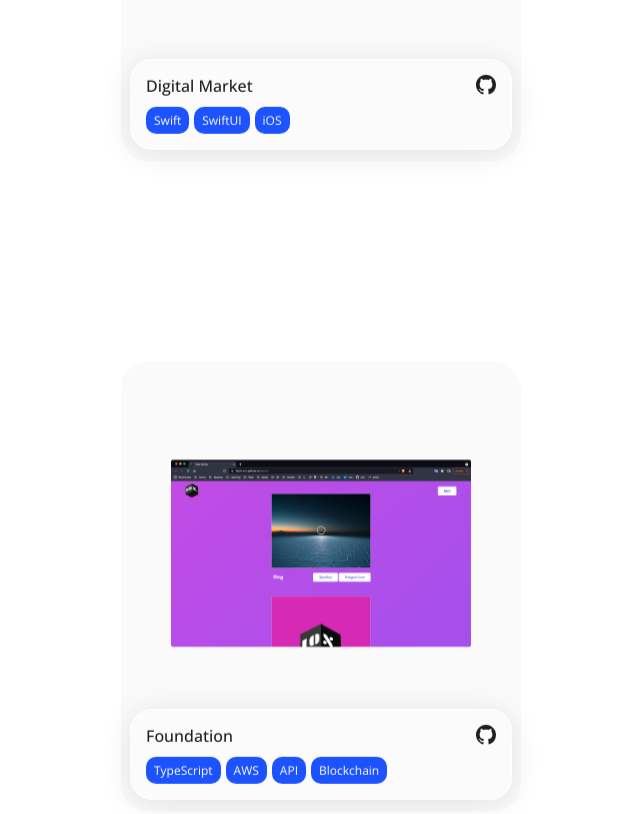
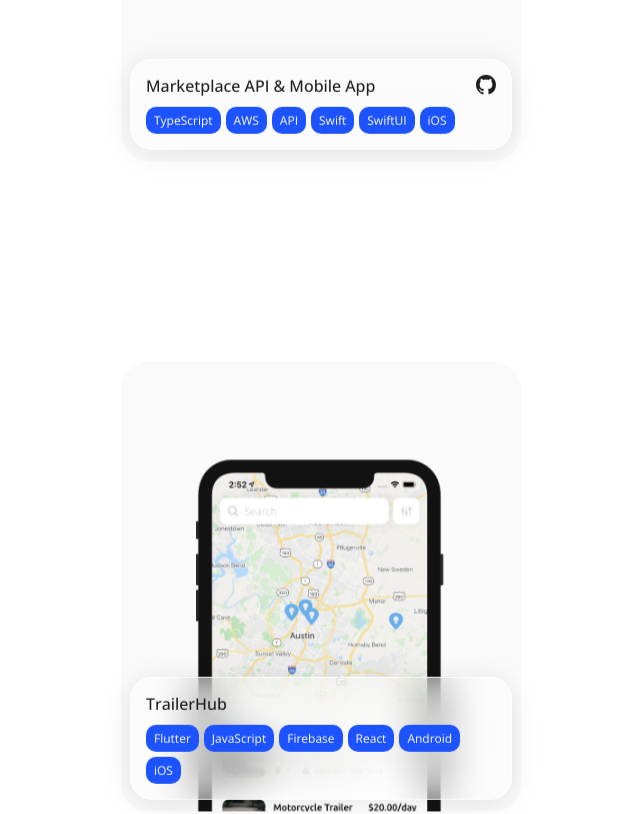
Before and after one commit to zoeschmitt/zoe, a React (Create React App) app: page / in a window 1280 px wide. Shown: the part 2600-3414 px from the top of the page, without its empty margins (319-959 px from the left). Built offline with nearby package versions, Linux system fonts and the light colour scheme.

Commit message:
fix: content adjustments

```diff
--- a/src/components/card/card.scss
+++ b/src/components/card/card.scss
@@ -31,7 +31,7 @@
           .desc {
             height: auto;
             opacity: 1;
-            margin-bottom: 10px;
+            margin-bottom: 20px;
           }
         }
       }
@@ -119,12 +119,12 @@
   }
   @include break-point(mobile) {
     width: 300px;
-    height: 350px;
+    height: 400px;
     .img-wrapper {
-      height: 350px;
+      height: 400px;
       .project-image {
         width: 200px;
-        margin-top: 100px;
+        margin-top: 50px;
       }
     }
     .details {
@@ -132,17 +132,20 @@
       .content {
         .row {
           h3 {
-            margin: 0;
+            margin: 0 20px 10px 0;
           }
         }
         .chips {
-          display: none;
+          margin-top: 20px;
         }
       }
     }
     &:hover {
-      .project-image {
+      .img-wrapper .project-image {
         @include lift-animation(-0.5rem);
+      }
+      .details .content .col .desc {
+        margin-bottom: 0;
       }
     }
   }
--- a/src/data/projects.ts
+++ b/src/data/projects.ts
@@ -2,44 +2,43 @@
 
 const projects: Project[] = [
   {
-    name: "Digital Market",
+    name: "Marketplace API & Mobile App",
     description: [
-      "An iOS application that utilizes my digital asset API to create an NFT marketplace where users can mint, list, and buy NFTs on the Polygon blockchain.",
+      "Digital asset marketplace API built on the Polygon blockchain that allows developers to create NFT marketplaces. Also an iOS application that utilizes the API to create an NFT marketplace where users can mint, list, and buy NFTs.",
     ],
-    categories: ["Swift", "SwiftUI", "iOS"],
+    categories: ["TypeScript", "AWS", "API", "Swift", "SwiftUI", "iOS"],
     image: "digital-market.png",
     alt: "Screenshot of Digital Market iOS application",
     source: "https://github.com/zoeschmitt/digital-market",
-  },
-  {
-    name: "Foundation",
-    description: [
-      "Digital asset marketplace API built on a blockchain that allows developers to create an NFT marketplace.",
-    ],
-    categories: ["TypeScript", "AWS", "API", "Blockchain"],
-    image: "foundation.png",
-    alt: "Screenshot of Foundation API web demo",
-    source: "https://github.com/zoeschmitt/foundation",
-    small: true,
   },
   {
     name: "TrailerHub",
     description: [
       "A multi-platform trailer sharing mobile app that was deployed on the AppStore & Google Playstore. It gained over 400 users and earned a small profit.",
     ],
-    categories: ["Flutter", "JavaScript", "Firebase", "React"],
+    categories: ["Flutter", "JavaScript", "Firebase", "React", "Android", "iOS"],
     image: "trailerhub.png",
     alt: "Screenshot TrailerHub mobile app",
   },
   {
     name: "Inventory",
     description: [
-      "Track items across multiple locations, search & filter inventory, edit items, add photos, view COA reports, move inventories throughout locations, and more.",
+      "Inventory tracking app for a CBD company. Track items across multiple locations, search & filter inventory, edit items, add photos, view COA reports, move inventories throughout locations, and more.",
     ],
-    categories: ["Flutter", "Dart"],
+    categories: ["Flutter", "Dart", "Android", "iOS"],
     image: "inventory.png",
     alt: "Screenshot of Inventory mobile app",
     source: "https://github.com/zoeschmitt/inventory-app-flutter",
   },
+  {
+    name: "Matrix Transformations Visualizer",
+    description: [
+      "Utility iOS app that allows you to view transformations like xyz axis rotations, scaling, and offset in real time.",
+    ],
+    categories: ["iOS", "SwiftUI", "Swift"],
+    image: "matrix.png",
+    alt: "Screenshot of matrix transformation visualization mobile app",
+    source: "https://github.com/zoeschmitt/matrix-transformations-visualizer",
+  },
 ];
 export default projects;
--- a/src/sections/about/index.tsx
+++ b/src/sections/about/index.tsx
@@ -26,7 +26,7 @@
             developer.
           </p>
           <p>
-            I enjoy working on challenging projects and finding creative ways to
+            I enjoy working on challenging problems and finding creative ways to
             solve them with design and code. I focus on simplicity,
             accessibility, and human-centered approaches to both development and
             design.
```
Also changed, not shown: public/assets/matrix.png (added).
